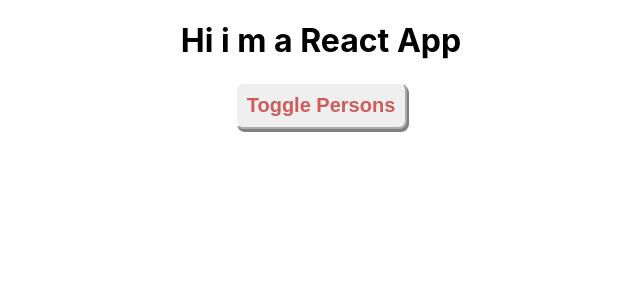
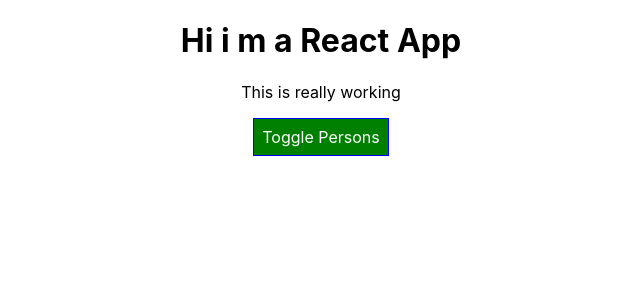
Before and after one commit to PuneetPant/ReactCourse, a React (Create React App) app: page / in a window 1280 px wide. Shown: the top 300 px of the page, without its empty margins (319-959 px from the left). Built offline with nearby package versions, Linux system fonts and the light colour scheme.

Commit message:
Styling changes

```diff
--- a/src/App.css
+++ b/src/App.css
@@ -1,8 +1,14 @@
 .App {
   text-align: center;
 }
+.red{
+  color:red;
+}
+.bold{
+  font-weight: bold;
+}
 
-button{
+/* /* button{
   padding : 10px;
   cursor:pointer;
   border-radius:8px;
@@ -12,5 +18,5 @@
   border-color: white;
   font-weight:bold;
   font-size: 20px;
-  /* background:blue; */
-}
+   background:blue;
+}  */
--- a/src/App.js
+++ b/src/App.js
@@ -33,18 +33,18 @@
 
   }
   nameChangedHandler = (event,id) => {
-    const personIndex = this.state.persons.findIndex(p => {
-      return p.id===id;
-    })
+    // const personIndex = this.state.persons.findIndex(p => {
+    //   return p.id===id;
+    // })
 
     const person = {
-      ...this.state.persons[personIndex]
+      ...this.state.persons[id]
     };
 
     // person.name=event.target.value;
     person.name=event.target.value;
     const persons = [...this.state.persons];
-    persons[personIndex]=person;
+    persons[id]=person;
     console.log("Inside nameChangedHandler");
     this.setState({
       persons: persons
@@ -58,6 +58,14 @@
     })
   }
   render() {
+    const style= {
+      padding:'8px',
+      border:'1px solid blue',
+      color:'white',
+      backgroundColor:'green',
+      font:'inherit',
+      cursor:'pointer'
+    }
 
     let persons = null;
     if (this.state.showPersons === true) {
@@ -69,20 +77,32 @@
               name={person.name}
               age={person.age}
               key={person.id}
-              changed={(event) => this.nameChangedHandler(event,person.id)}
+              changed={(event) => this.nameChangedHandler(event,index)}
 
                />
           })
           }
 
+
         </div>
 
       );
+      style.backgroundColor='red'
+    }
+    const classes=[];
+    if(this.state.persons.length <=2){
+      classes.push('red');
+    }
+    if(this.state.persons.length <= 1){
+      classes.push('bold');
     }
     return (
       <div className="App">
         <h1>Hi i m a React App</h1>
-        <button onClick={this.toggleNameHandler}>Toggle Persons</button>
+        <p className={classes.join(' ')}>This is really working</p>
+        <button
+        style={style}
+        onClick={this.toggleNameHandler}>Toggle Persons</button>
         {persons}
 
         {/* <button onClick={this.switchNameHandler.bind(this, "Maximillian")}>Switch Name</button> */}
```
